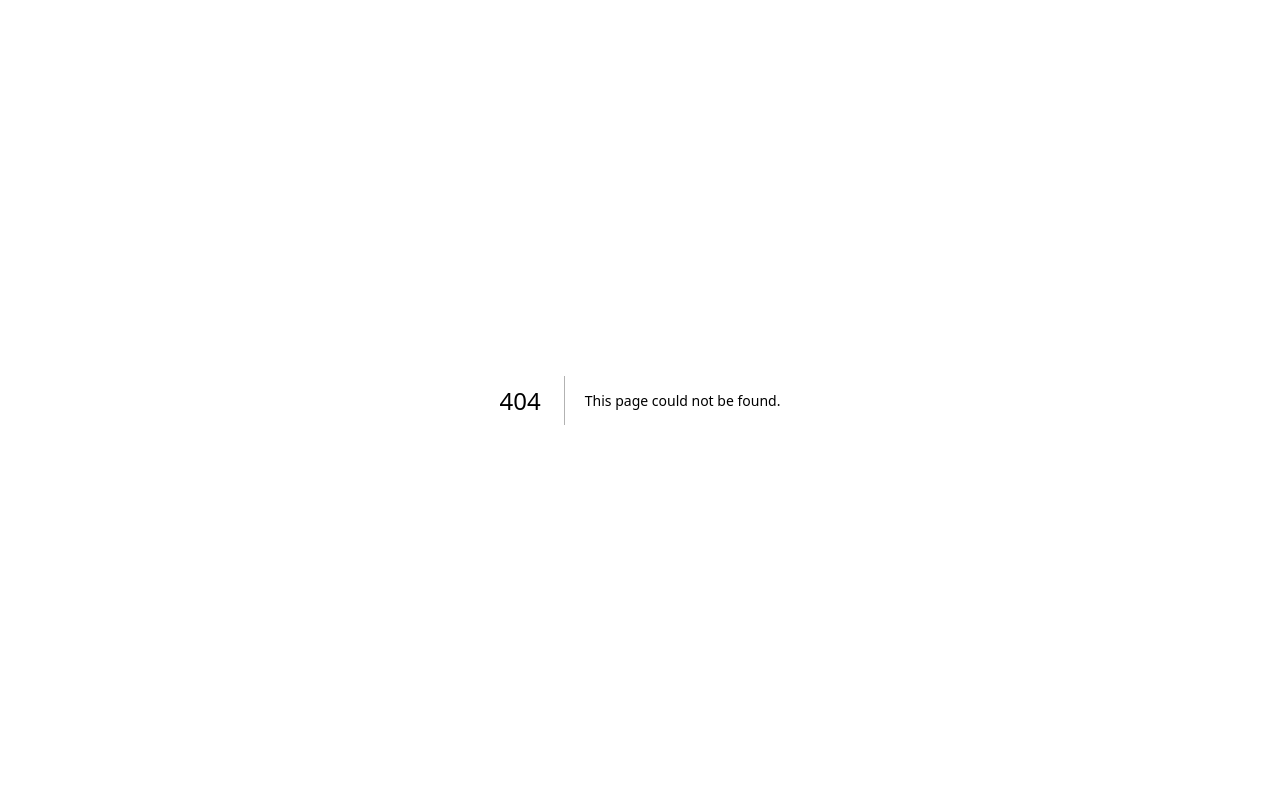
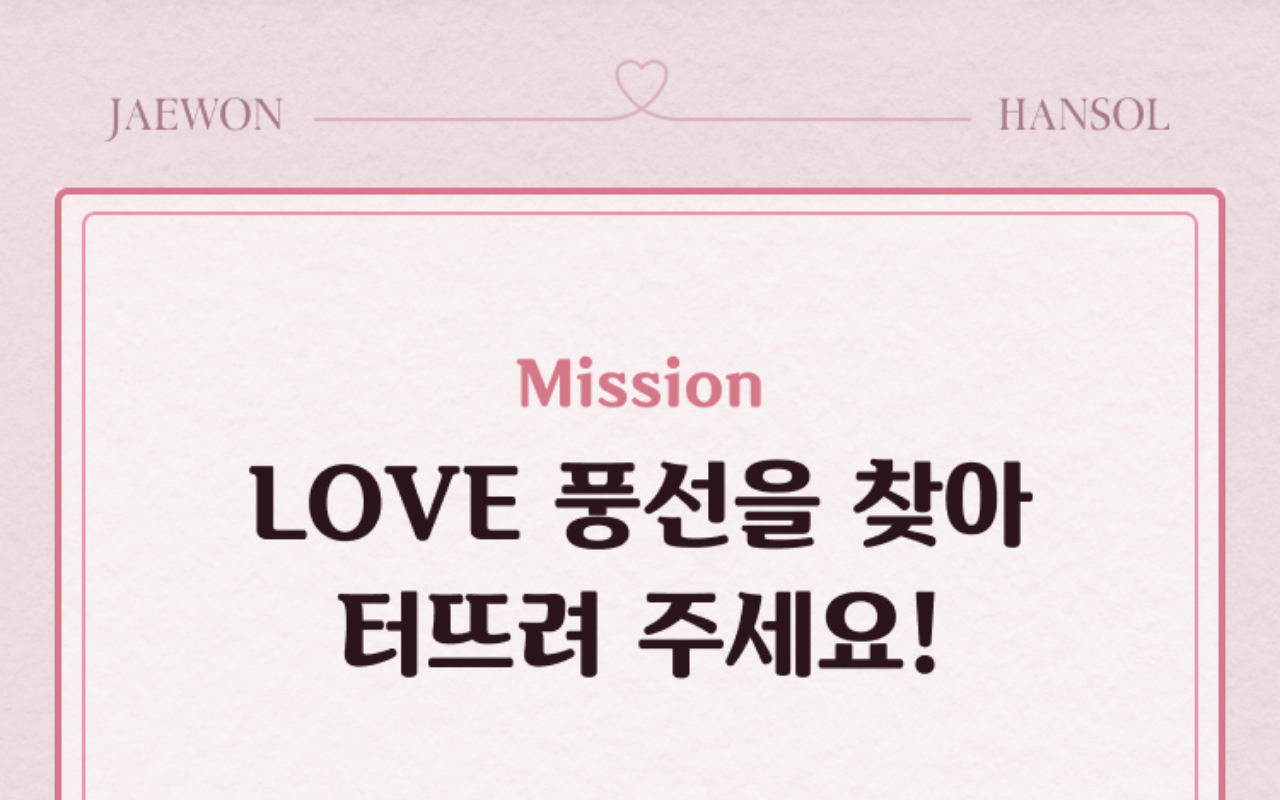
Before and after one commit to yhs3434/dumsa-wedding, a Next.js app: page /intro in a window 1280 px wide. Before the commit this address had no page. Shown: the top 800 px of the page. Built offline with nearby package versions, Linux system fonts and the light colour scheme.

Commit message:
Add IntroPage component with background images for wedding theme

```diff
--- /dev/null
+++ b/src/app/intro/page.tsx
@@ -0,0 +1,53 @@
+"use client";
+
+import React from "react";
+import Image from "next/image";
+
+export default function IntroPage() {
+    return (
+        <div
+            style={{
+                width: "100%",
+            }}
+        >
+            <div
+                style={{
+                    position: "relative",
+                    width: "100%",
+                }}
+            >
+                <div
+                    style={{
+                        width: "100%",
+                    }}
+                >
+                    <Image
+                        src="/images/intro/card.png"
+                        alt="A beautiful wedding"
+                        width={0}
+                        height={0}
+                        sizes="100vw"
+                        style={{ width: "100%", height: "auto" }}
+                    />
+                </div>
+                <div
+                    style={{
+                        position: "absolute",
+                        left: 0,
+                        bottom: 0,
+                        width: "100%",
+                    }}
+                >
+                    <Image
+                        src="/images/intro/silling.png"
+                        alt="A beautiful flower"
+                        width={0}
+                        height={0}
+                        sizes="100vw"
+                        style={{ width: "100%", height: "auto" }}
+                    />
+                </div>
+            </div>
+        </div>
+    );
+}
--- a/src/app/layout.tsx
+++ b/src/app/layout.tsx
@@ -13,8 +13,19 @@ export default function RootLayout({
 }>) {
     return (
         <html lang="ko">
-            <head></head>
-            <body>{children}</body>
+            <head>
+                <meta
+                    name="viewport"
+                    content="width=device-width, initial-scale=1.0, maximum-scale=1.0"
+                />
+            </head>
+            <body
+                style={{
+                    width: "100%",
+                }}
+            >
+                {children}
+            </body>
         </html>
     );
 }
```
Also changed, not shown: public/images/intro/card.png (added), public/images/intro/silling.png (added).
